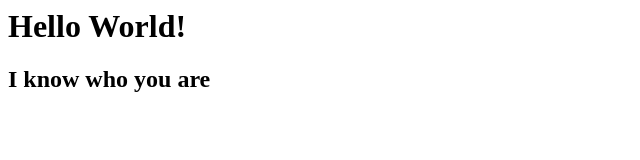
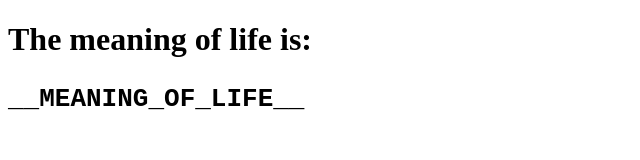
Before and after one commit to sakonpatsamit/Yaml, a website: page index.html in a window 1280 px wide. Shown: the whole page, without its empty margins (0-640 px from the left). Drawn offline with Linux system fonts and the light colour scheme.

Commit message:
added the meaning of life

```diff
--- a/index.html
+++ b/index.html
@@ -1,9 +1,15 @@
-<html>
+<!DOCTYPE html>
+<html lang="en">
   <head>
-    <title>Github Pages Demo</title>
+    <meta charset="UTF-8" />
+    <meta http-equiv="X-UA-Compatible" content="IE=edge" />
+    <meta name="viewport" content="width=device-width, initial-scale=1.0" />
+    <title>GitHub Pages Demo</title>
   </head>
   <body>
-    <h1>Hello World!</h1>
-    <h2>I know who you are</h2>
+    <h1>
+      The meaning of life is:
+      <pre>__MEANING_OF_LIFE__</pre>
+    </h1>
   </body>
 </html>
```
Also changed, not shown: .github/workflows/main.yml (deleted), .github/workflows/static.yml (deleted).
